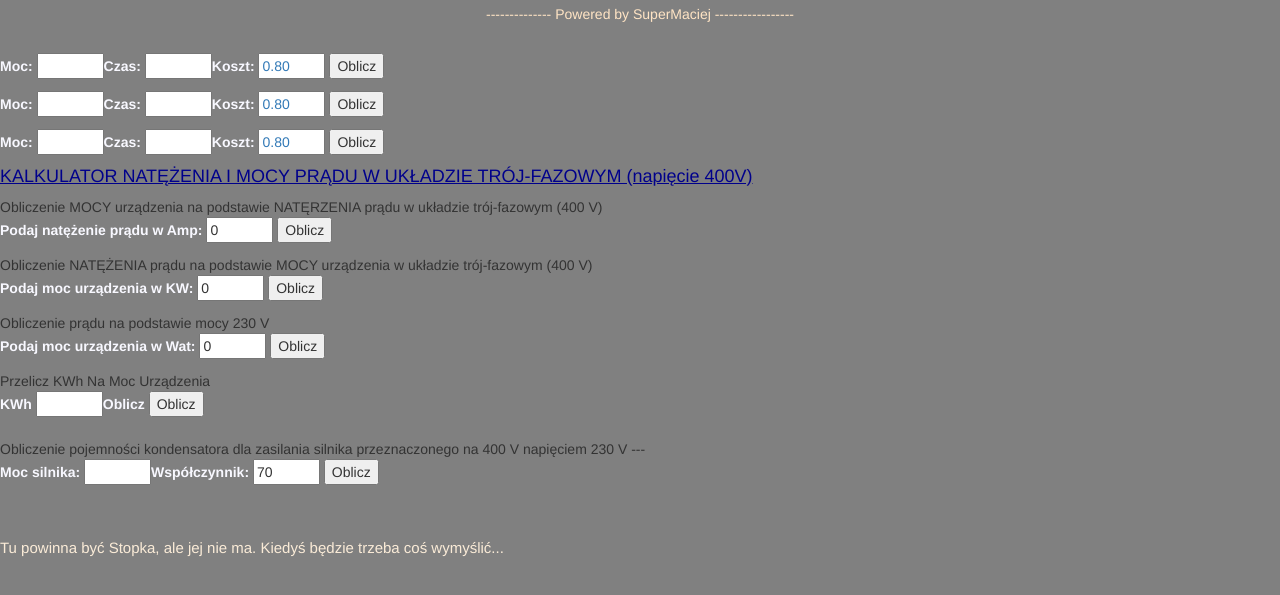
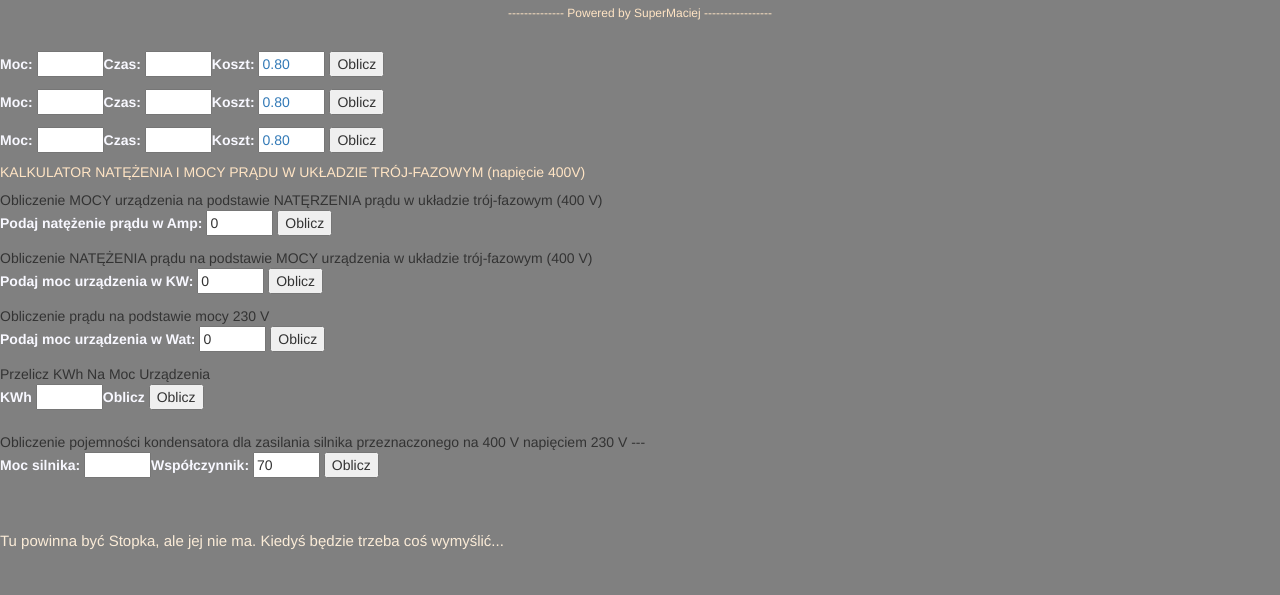
Before and after one commit to SuperMaciej-Byte/KalkulatorEnergii, a plain HTML site: page index.html in a window 1280 px wide. Shown: the part 53-648 px from the top of the page. Drawn offline with nearby package versions, Linux system fonts and the light colour scheme.

Commit message:
Zmaina koloru tekstów

```diff
--- a/index.html
+++ b/index.html
@@ -25,7 +25,7 @@
 <!--   		<h1>Kalkulator Energii by SuperMaciej</h1> -->
    	</div>
 		   <h3>---------------- KALKULATOR ENERGII -----------------</h3>
-		   <h5>-------------- Powered by SuperMaciej -----------------</h5><br />
+		   <h6>-------------- Powered by SuperMaciej -----------------</h6><br />
 
 		  <!-- <h4><a style="color: bisque;" class="test" href="#" data-toggle="tooltip" data-placement="top" title="ToolTip Kurwa!">ToolTip Kurwa Przykład</a></h4> -->
 
@@ -64,7 +64,7 @@
    	<h4><div id="zuzycieKWh_Dni"></div></h4>
    	<h4><div id="wynikDni"></div></h4>
 
-   	<h4> KALKULATOR NATĘŻENIA I MOCY PRĄDU W UKŁADZIE TRÓJ-FAZOWYM (napięcie 400V) </h4>
+   	<h5> KALKULATOR NATĘŻENIA I MOCY PRĄDU W UKŁADZIE TRÓJ-FAZOWYM (napięcie 400V) </h5>
    	<div id="divObliczanie">Obliczenie MOCY urządzenia na podstawie NATĘRZENIA prądu w układzie trój-fazowym (400 V)</div>
    	<div><label>Podaj natężenie prądu w Amp:</label>
    			<input type="text" size="5" value="0" id="pole_10"/>
--- a/styles.css
+++ b/styles.css
@@ -3,7 +3,8 @@ body { background-color: gray; }
    	h2 { color: white; text-shadow: 2px 2px #ff0000; } */
 	h3 { color: bisque; text-align: center; color: dark; text-decoration: underline; }
 	h4 { color: darkblue; text-align: left; text-decoration: underline; }
-	h5 { color: bisque; text-align: center; text-decoration: wavy; }
+	h5 { color: bisque; text-align: left; text-decoration: wavy; }
+	h6 { color: bisque; text-align: center; text-decoration: double;}
 
 label { color: ghostwhite; }
 
```
